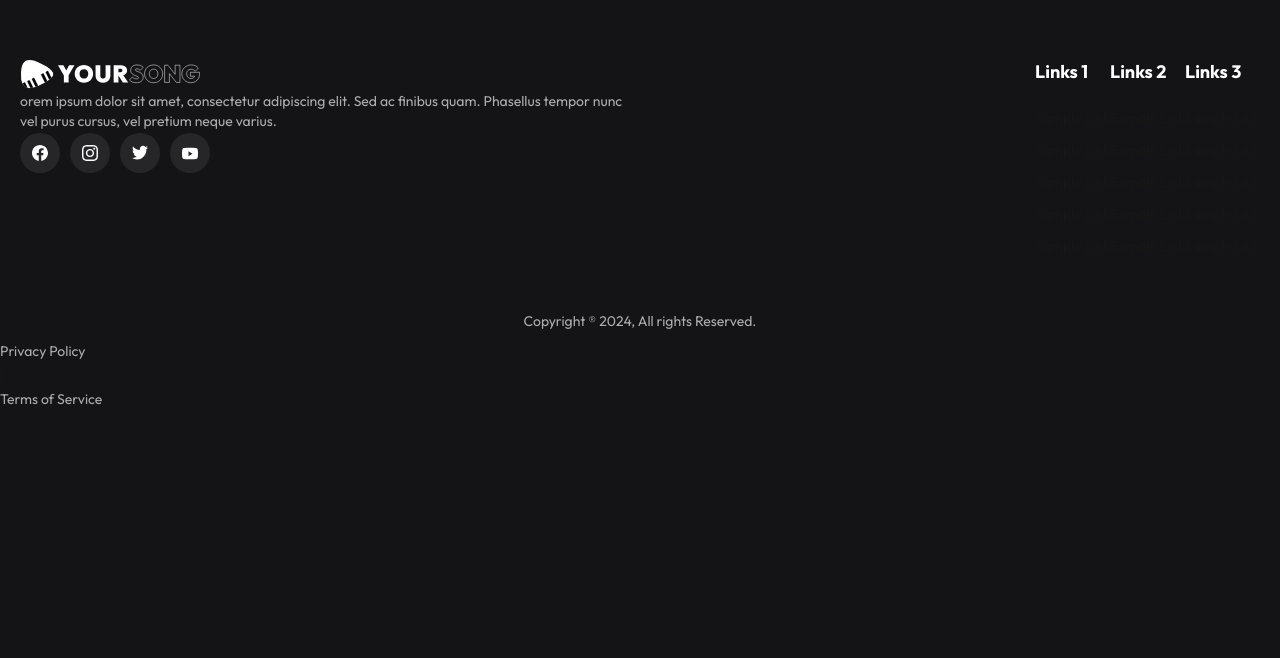
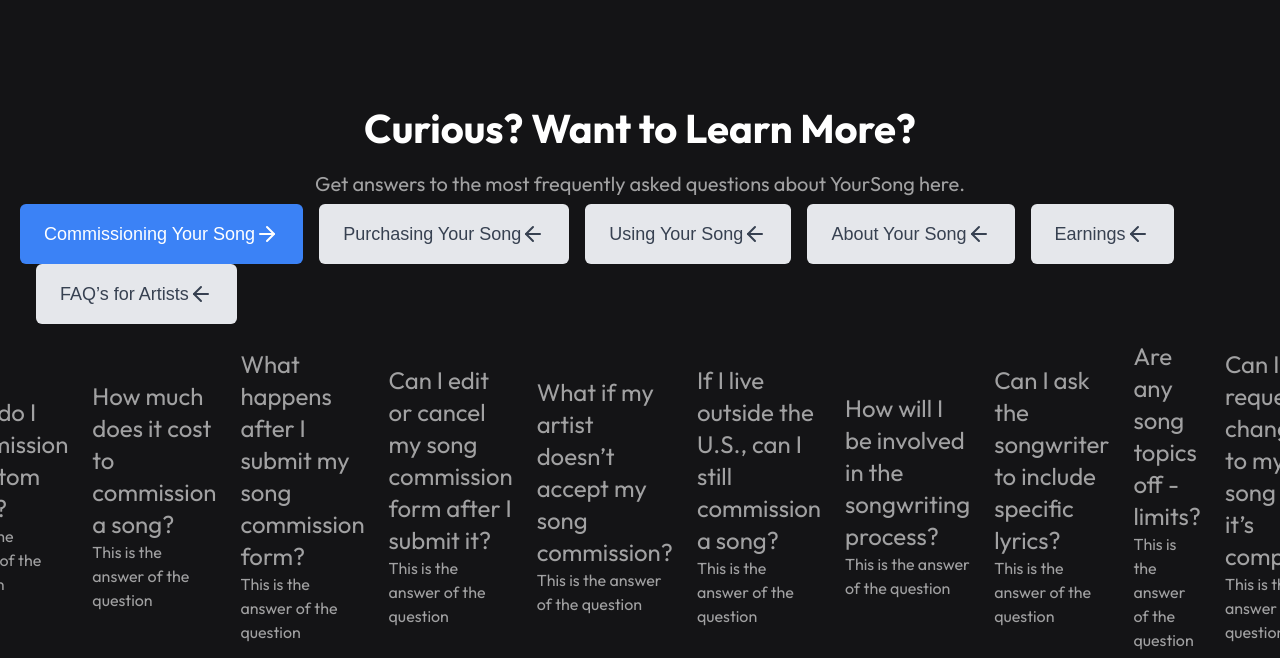
Before and after one commit to rakibul-wdp/your-song-wdp, a Next.js app: page /pricing in a window 1280 px wide. Shown: the part 3602-4260 px from the top of the page. Before the commit the page ends 4013 px from the top, so only its background shows below. Built offline with nearby package versions, Linux system fonts and the light colour scheme.

Commit message:
faq section structured

```diff
--- a/src/app/pricing/page.tsx
+++ b/src/app/pricing/page.tsx
@@ -4,7 +4,7 @@
   PricingHero,
   YourSongImpact,
 } from "@/components/pages/pricing";
-import { Testimonials } from "@/components/shared";
+import { FAQ, Testimonials } from "@/components/shared";
 
 const Pricing = () => {
   return (
@@ -14,6 +14,7 @@
       <Cost />
       <Testimonials />
       <YourSongImpact />
+      <FAQ />
     </main>
   );
 };
--- a/src/components/pages/artists/filters.tsx
+++ b/src/components/pages/artists/filters.tsx
@@ -1,6 +1,6 @@
 "use client";
 
-import { FC, useState } from "react";
+import { FC } from "react";
 import { FilterSection } from "./filter-section";
 
 interface IField {
--- a/src/components/pages/pricing/cost.tsx
+++ b/src/components/pages/pricing/cost.tsx
@@ -23,15 +23,15 @@
     title: "Collaboration",
     includes: [
       {
-        id: 1,
+        id: 9,
         include: "1 hour kickoff call",
       },
       {
-        id: 2,
+        id: 10,
         include: "1 week of songwriting & recording",
       },
       {
-        id: 3,
+        id: 11,
         include: "1 original song (3-5 min)",
       },
     ],
@@ -41,19 +41,19 @@
     title: "Production",
     includes: [
       {
-        id: 1,
+        id: 15,
         include: "Quality control process",
       },
       {
-        id: 2,
+        id: 16,
         include: "Professional mix & master",
       },
       {
-        id: 3,
+        id: 17,
         include: "Studio quality, shareable song",
       },
       {
-        id: 4,
+        id: 18,
         include: "Track song progress in real-time",
       },
     ],
@@ -63,19 +63,19 @@
     title: "Promotion",
     includes: [
       {
-        id: 1,
+        id: 20,
         include: "Artist spotlight page",
       },
       {
-        id: 2,
+        id: 21,
         include: "Streaming",
       },
       {
-        id: 3,
+        id: 22,
         include: "distribution",
       },
       {
-        id: 4,
+        id: 23,
         include: "Royalty tracking",
       },
     ],
--- /dev/null
+++ b/src/components/shared/faq/faqa.tsx
@@ -0,0 +1,86 @@
+import { TabPanel } from "@/components/common/tabs";
+import { P } from "@/components/typography";
+import { FC } from "react";
+
+export interface IFAQS {
+  id: number;
+  question: string;
+  answer: string;
+}
+
+export const faqs: IFAQS[] = [
+  {
+    id: 1,
+    question: "How do I commission a custom song?",
+    answer: "This is the answer of the question",
+  },
+  {
+    id: 2,
+    question: "How much does it cost to commission a song?",
+    answer: "This is the answer of the question",
+  },
+  {
+    id: 3,
+    question: "What happens after I submit my song commission form?",
+    answer: "This is the answer of the question",
+  },
+  {
+    id: 4,
+    question: "Can I edit or cancel my song commission form after I submit it?",
+    answer: "This is the answer of the question",
+  },
+  {
+    id: 5,
+    question: "What if my artist doesn’t accept my song commission?",
+    answer: "This is the answer of the question",
+  },
+  {
+    id: 6,
+    question: "If I live outside the U.S., can I still commission a song?",
+    answer: "This is the answer of the question",
+  },
+  {
+    id: 7,
+    question: "How will I be involved in the songwriting process?",
+    answer: "This is the answer of the question",
+  },
+  {
+    id: 8,
+    question: "Can I ask the songwriter to include specific lyrics?",
+    answer: "This is the answer of the question",
+  },
+  {
+    id: 9,
+    question: "Are any song topics off -limits?",
+    answer: "This is the answer of the question",
+  },
+  {
+    id: 10,
+    question: "Can I request changes to my song after it’s complete?",
+    answer: "This is the answer of the question",
+  },
+];
+
+export const FAQA: FC<{ activeIndex: number }> = ({ activeIndex }) => {
+  return (
+    <TabPanel
+      className="flex items-center justify-center gap-6"
+      isActive={activeIndex === 1}
+    >
+      {faqs.map(({ id, question, answer }) => (
+        <div className="rounded-3xl" key={id}>
+          <div>
+            <P variant="P1" className="text-[#A1A1A2]">
+              {question}
+            </P>
+            <div className="flex items-center justify-between">
+              <P variant="P3" className="text-[#A1A1A2]">
+                {answer}
+              </P>
+            </div>
+          </div>
+        </div>
+      ))}
+    </TabPanel>
+  );
+};
--- /dev/null
+++ b/src/components/shared/faq/index.tsx
@@ -0,0 +1,130 @@
+"use client";
+
+import { Container } from "@/components/common";
+import {
+  Carousel,
+  CarouselContent,
+  CarouselItem,
+} from "@/components/common/carousel";
+import { Tab, TabList, TabPanel, Tabs } from "@/components/common/tabs";
+import { P, SubTitle } from "@/components/typography";
+import { ArrowRight } from "lucide-react";
+import { FC, useState } from "react";
+import { FAQA } from "./faqa";
+
+export interface ICategories {
+  id: number;
+  title: string;
+}
+
+export const categories: ICategories[] = [
+  {
+    id: 1,
+    title: "Commissioning Your Song",
+  },
+  {
+    id: 2,
+    title: "Purchasing Your Song",
+  },
+  {
+    id: 3,
+    title: "Using Your Song",
+  },
+  {
+    id: 4,
+    title: "About Your Song",
+  },
+  {
+    id: 5,
+    title: "Earnings",
+  },
+  {
+    id: 6,
+    title: "FAQ’s for Artists",
+  },
+];
+
+export const FAQ: FC = () => {
+  const [activeIndex, setActiveIndex] = useState(1);
+  const [isOpen, setIsOpen] = useState(true);
+
+  const handleToggle = () => {
+    setIsOpen(true);
+  };
+
+  return (
+    <Container className="py-16 md:py-[120px]">
+      <div className="flex flex-col items-center justify-center gap-4">
+        <SubTitle variant="H5">Curious? Want to Learn More?</SubTitle>
+        <P variant="P2" className="leading-10 text-[#A1A1A2]">
+          Get answers to the most frequently asked questions about YourSong
+          here.
+        </P>
+      </div>
+
+      <Tabs>
+        <Carousel
+          opts={{
+            align: "start",
+          }}
+          className="w-full md:hidden"
+        >
+          <CarouselContent>
+            <TabList>
+              {categories.map(({ id, title }) => (
+                <CarouselItem key={id} className="basis-1/1">
+                  <Tab
+                    isActive={activeIndex === id}
+                    onClick={() => setActiveIndex(id)}
+                  >
+                    <div
+                      onClick={handleToggle}
+                      className="flex items-center justify-between p-2 cursor-pointer rounded-md"
+                    >
+                      <span className="text-lg font-medium">{title}</span>
+                      <ArrowRight
+                        className={`transition-transform ${
+                          activeIndex === id ? "" : "rotate-180"
+                        }`}
+                      />
+                    </div>
+                  </Tab>
+                </CarouselItem>
+              ))}
+            </TabList>
+          </CarouselContent>
+        </Carousel>
+
+        <TabList className="hidden md:block">
+          {categories.map(({ id, title }) => (
+            <Tab
+              isActive={activeIndex === id}
+              onClick={() => setActiveIndex(id)}
+              key={id}
+            >
+              <div
+                onClick={handleToggle}
+                className="flex items-center justify-between p-2 cursor-pointer rounded-md"
+              >
+                <span className="text-lg font-medium">{title}</span>
+                <ArrowRight
+                  className={`transition-transform ${
+                    activeIndex === id ? "" : "rotate-180"
+                  }`}
+                />
+              </div>
+            </Tab>
+          ))}
+        </TabList>
+
+        {isOpen && activeIndex === 1 && <FAQA activeIndex={activeIndex} />}
+
+        {Array.from({ length: 5 }).map((_, index) => (
+          <TabPanel isActive={activeIndex === index + 2} key={index}>
+            <h2>Any content {index + 2}</h2>
+          </TabPanel>
+        ))}
+      </Tabs>
+    </Container>
+  );
+};
--- a/src/components/shared/footer/db.ts
+++ b/src/components/shared/footer/db.ts
@@ -1,21 +1,26 @@
 export const links = [
   {
+    id: 1,
     label: "Sample Link",
     link: "/",
   },
   {
+    id: 2,
     label: "Sample Link",
     link: "/",
   },
   {
+    id: 3,
     label: "Sample Link",
     link: "/",
   },
   {
+    id: 4,
     label: "Sample Link",
     link: "/",
   },
   {
+    id: 5,
     label: "Sample Link",
     link: "/",
   },
--- a/src/components/shared/footer/index.tsx
+++ b/src/components/shared/footer/index.tsx
@@ -16,10 +16,10 @@
               <div className="min-w-fit" key={index}>
                 <SubTitle variant="H9">Links {index + 1}</SubTitle>
                 <div className="space-y-2.5 pt-4 md:pt-6 md:space-y-3">
-                  {links.map(({ label, link }) => (
+                  {links.map(({ id, label, link }) => (
                     <Link
                       href={link}
-                      key={label}
+                      key={id}
                       className="group block transition-all delay-100"
                     >
                       <P
```
Also changed, not shown: src/components/shared/index.ts (+4 -3 lines).
